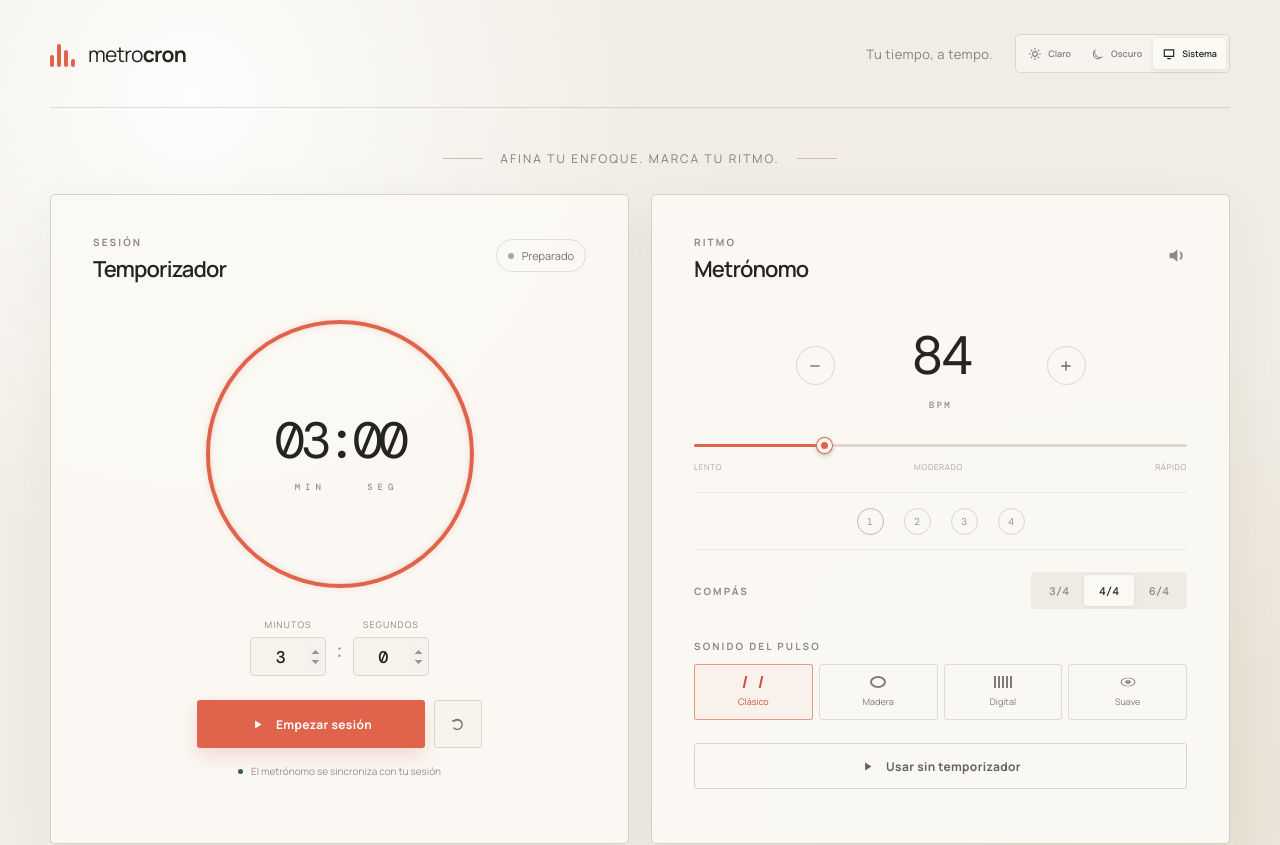
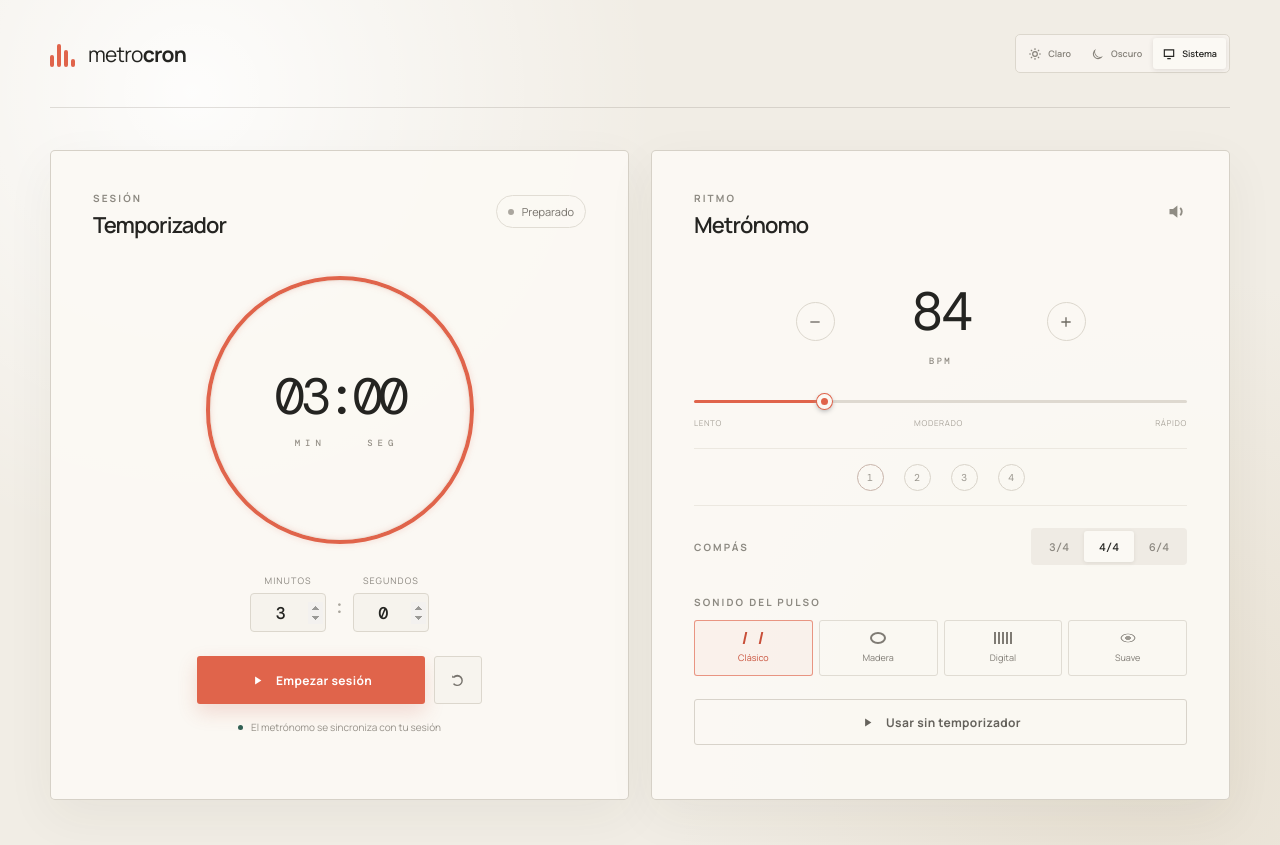
Before and after one commit to carlosYoko/metrocron, a React (Vite) app: page / in a window 1280 px wide. Shown: the top 845 px of the page. Built offline with nearby package versions, Linux system fonts and the light colour scheme.

Commit message:
feat: remove introductory text from header and main section

```diff
--- a/src/App.jsx
+++ b/src/App.jsx
@@ -53,17 +53,11 @@ export default function App() {
           <span>metro<strong>cron</strong></span>
         </a>
         <div className="header-actions">
-          <p>Tu tiempo, a tempo.</p>
           <ThemeSwitcher preference={theme.preference} onChange={theme.setPreference} />
         </div>
       </header>
 
       <main id="top" className="workspace">
-        <div className="intro">
-          <span className="intro-line" />
-          <p>Afina tu enfoque. Marca tu ritmo.</p>
-          <span className="intro-line" />
-        </div>
         <div className="panels-grid">
           <TimerPanel timer={timer} onToggle={toggleTimer} onReset={resetTimer} />
           <MetronomePanel
```
